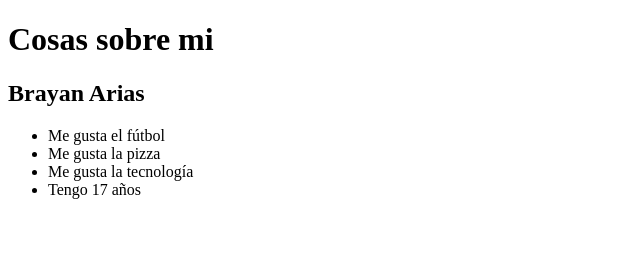
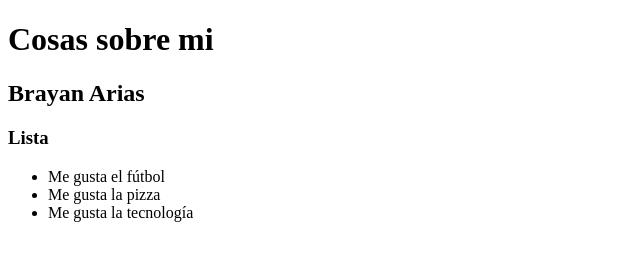
Before and after one commit to brayan508968-tech/PracticasBrayanArias, a plain HTML site: page practica0/index.html in a window 1280 px wide. Shown: the whole page, without its empty margins (0-640 px from the left). Drawn offline with Linux system fonts and the light colour scheme.

Commit message:
Corregida la lista y añadido h3

```diff
--- a/practica0/index.html
+++ b/practica0/index.html
@@ -10,11 +10,13 @@
     <h1>Cosas sobre mi</h1>
     <h2>Brayan Arias</h2>
 
+    <h3>Lista</h3>
+
     <ul>
         <li>Me gusta el fútbol</li>
         <li>Me gusta la pizza</li>
         <li>Me gusta la tecnología</li>
-        <li>Tengo 17 años</li>
+
     </ul>
 </body>
 </html>
```
